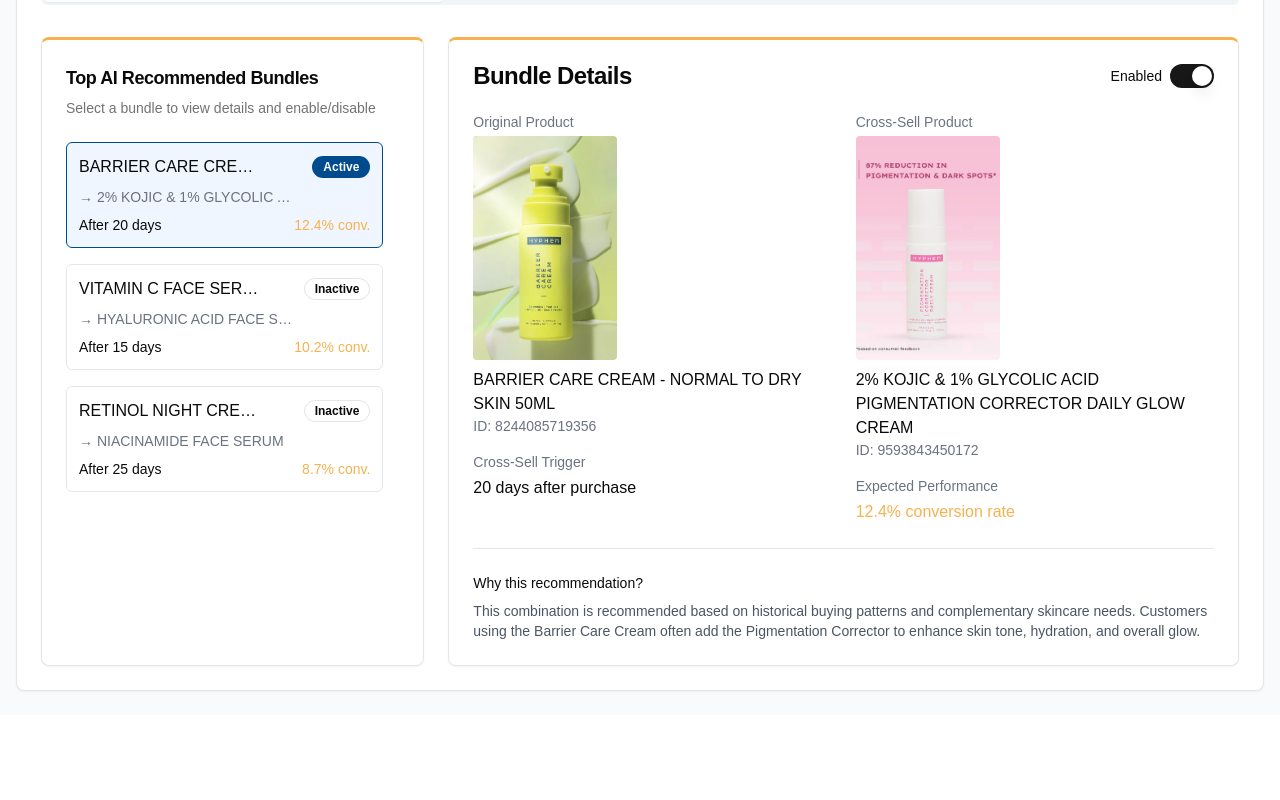
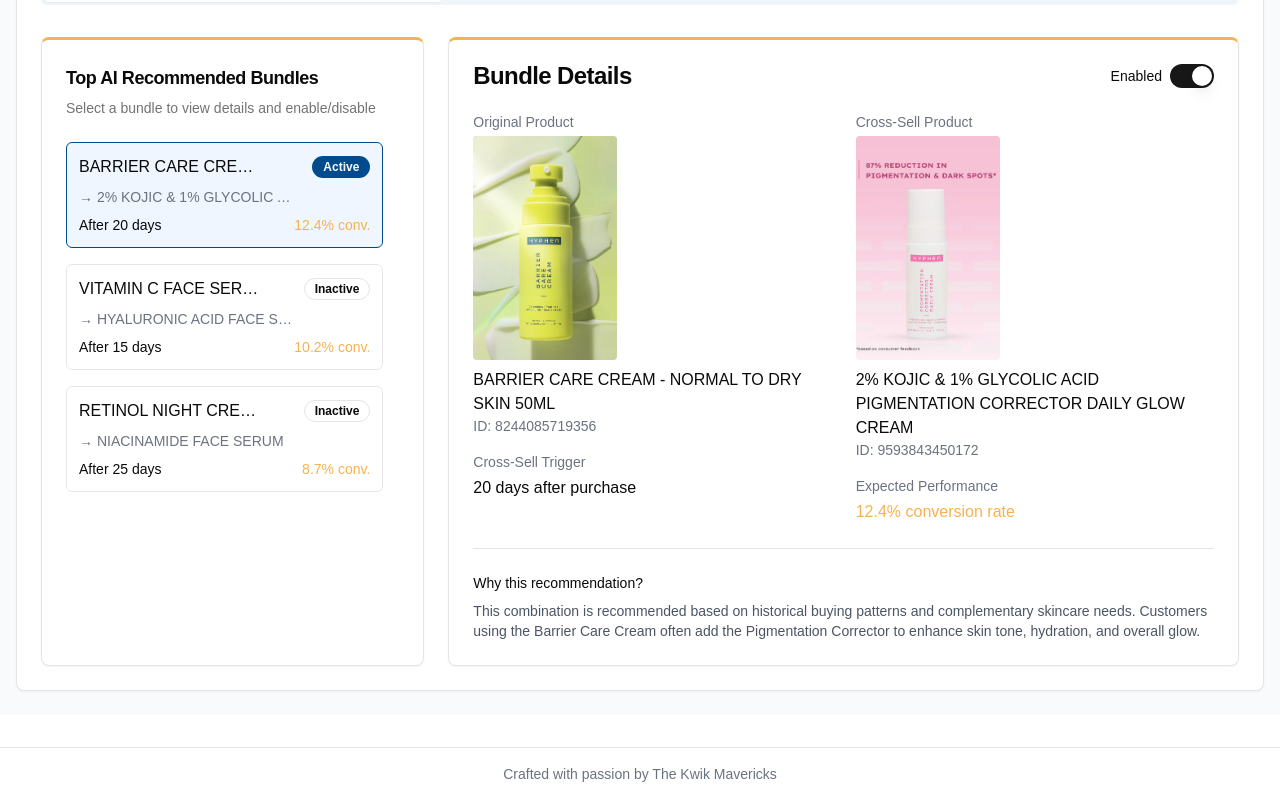
Before and after one commit to vipul-tanwar/gokwik-kwiksell, a Next.js app: page / in a window 1280 px wide. Shown: the part 297-1097 px from the top of the page. Before the commit the page ends 1012 px from the top, so only its background shows below. Built offline with nearby package versions, Linux system fonts and the light colour scheme.

Commit message:
Read me changes

```diff
--- a/app/layout.tsx
+++ b/app/layout.tsx
@@ -17,6 +17,9 @@ export default function RootLayout({
     <html lang="en">
       <body>
         {children}
+        <footer className="py-4 text-center text-sm text-gray-500 mt-8 border-t">
+          Crafted with passion by The Kwik Mavericks
+        </footer>
         <Toaster />
       </body>
     </html>
```
